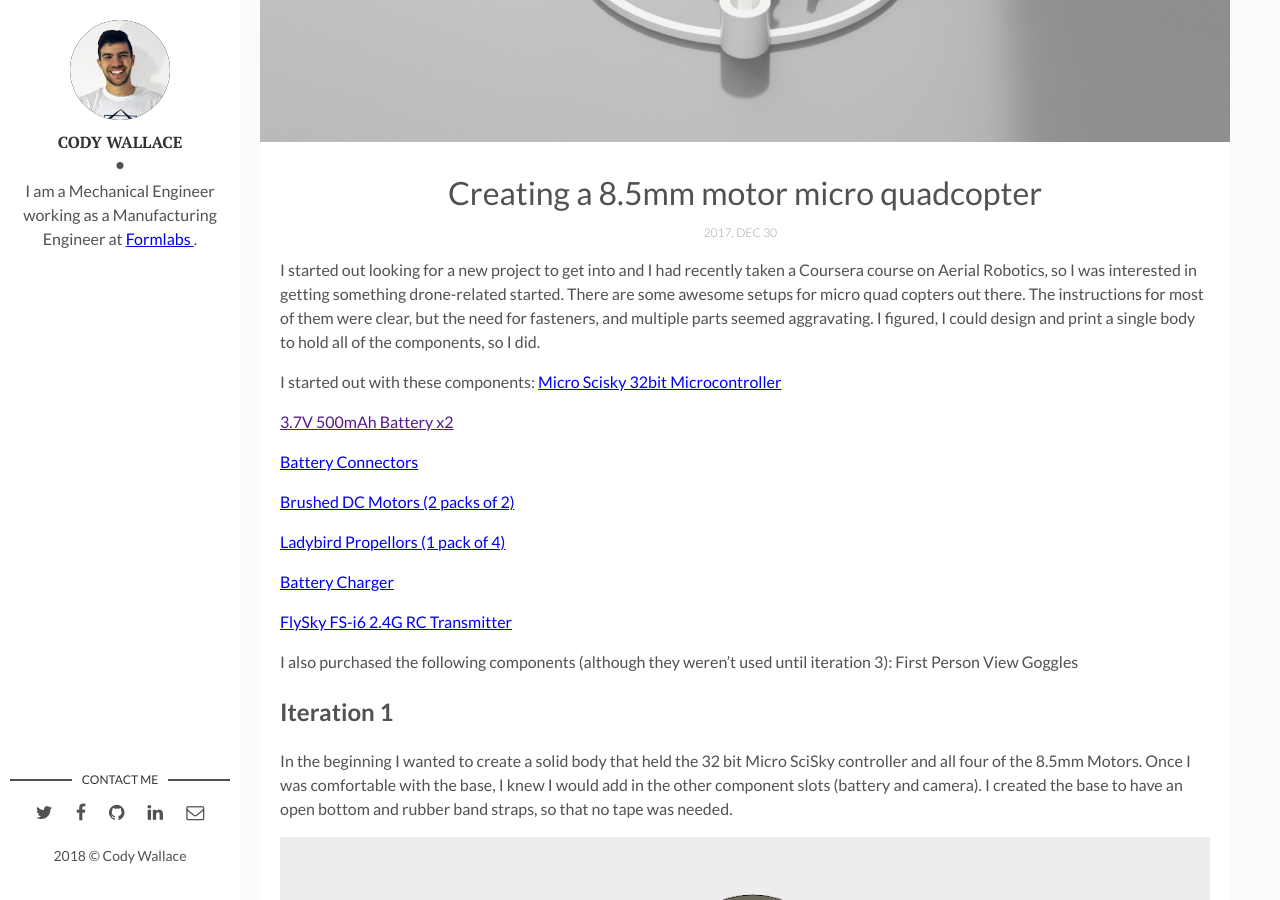
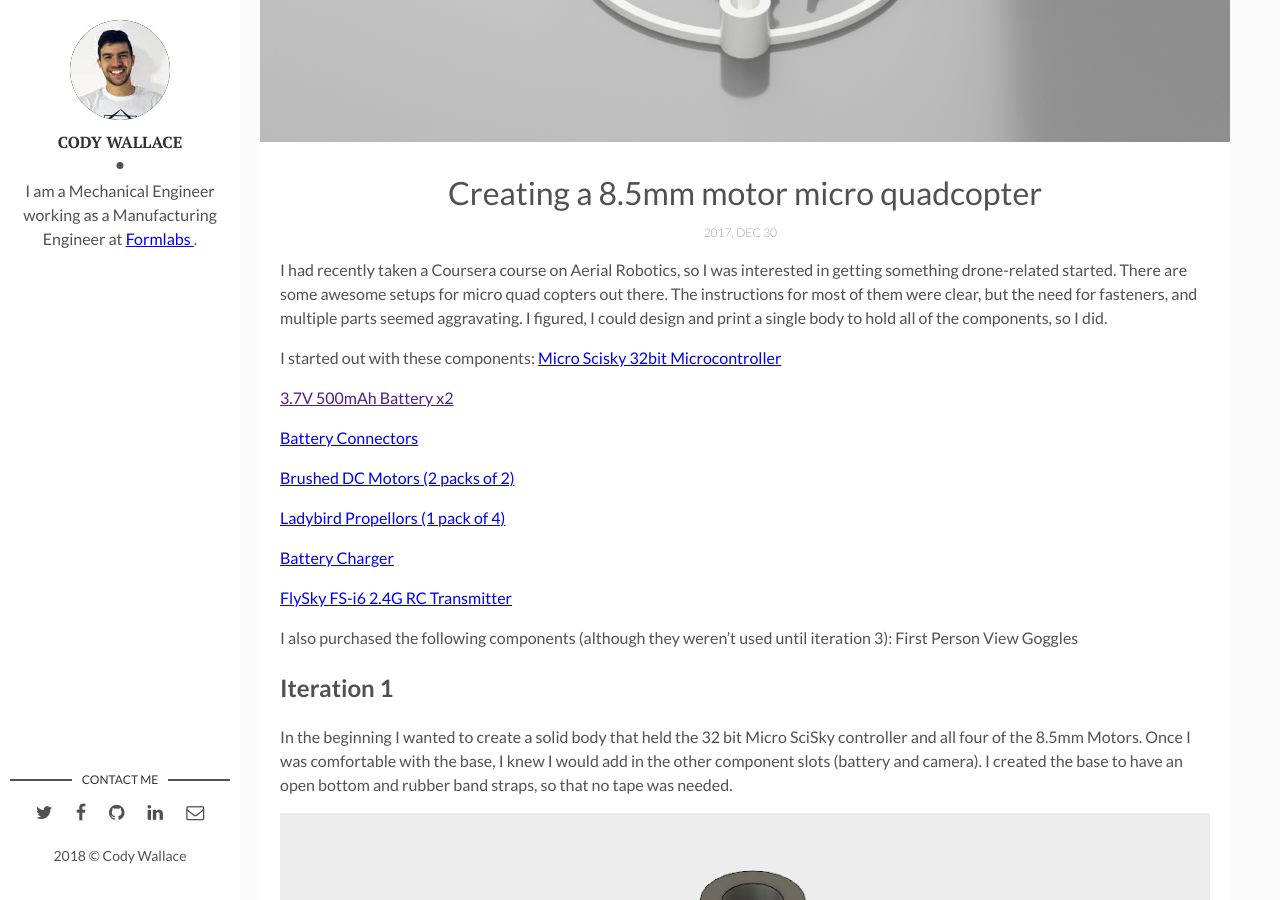
Before and after one commit to CodyWallace245/Portfolio, a Jekyll site: the page built from _posts/2017-12-30-my-very-own-drone.markdown, in a window 1280 px wide and 900 px high, scrolled down 378 px. Built offline with Jekyll 4.4.1, drawn with Linux system fonts in a browser that asks for light colours.

Commit message:
Update 2017-12-30-my-very-own-drone.markdown

```diff
--- a/_posts/2017-12-30-my-very-own-drone.markdown
+++ b/_posts/2017-12-30-my-very-own-drone.markdown
@@ -7,7 +7,7 @@ img: Copter_Assembly_Final_Render.png
 tags: [Drone,Robotics,Robots,Design,3D-Printing,]
 ---
 
-I started out looking for a new project to get into and I had recently taken a Coursera course on Aerial Robotics, so I was interested in getting something drone-related started. There are some awesome setups for micro quad copters out there. The instructions for most of them were clear, but the need for fasteners, and multiple parts seemed aggravating. I figured, I could design and print a single body to hold all of the components, so I did.
+I had recently taken a Coursera course on Aerial Robotics, so I was interested in getting something drone-related started. There are some awesome setups for micro quad copters out there. The instructions for most of them were clear, but the need for fasteners, and multiple parts seemed aggravating. I figured, I could design and print a single body to hold all of the components, so I did.
 
 I started out with these components:
 [Micro Scisky 32bit Microcontroller](https://www.banggood.com/Micro-Scisky-32bits-Brushed-Flight-Control-Board-Built-in-FlySky-Compatible-RX-For-DIY-Micro-Frame-p-1093312.html?rmmds=myorder&cur_warehouse=CN)
```
